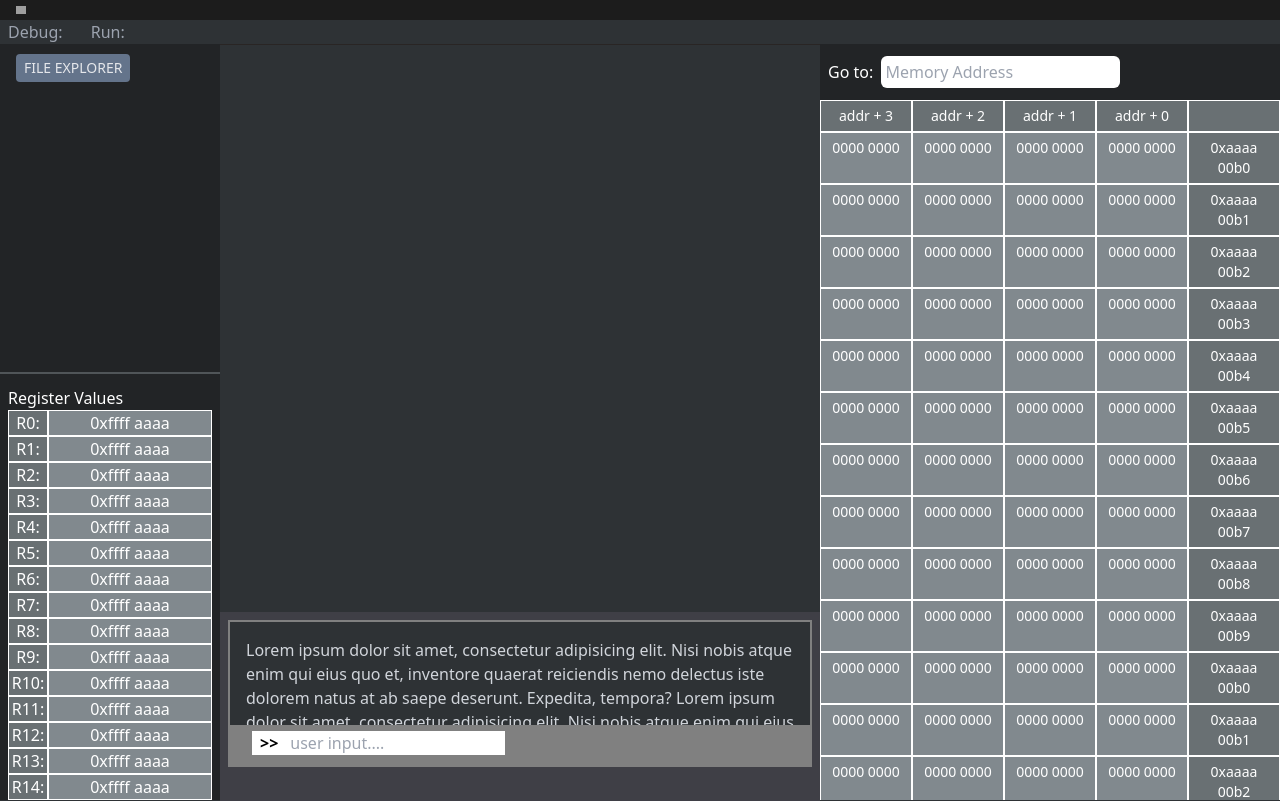
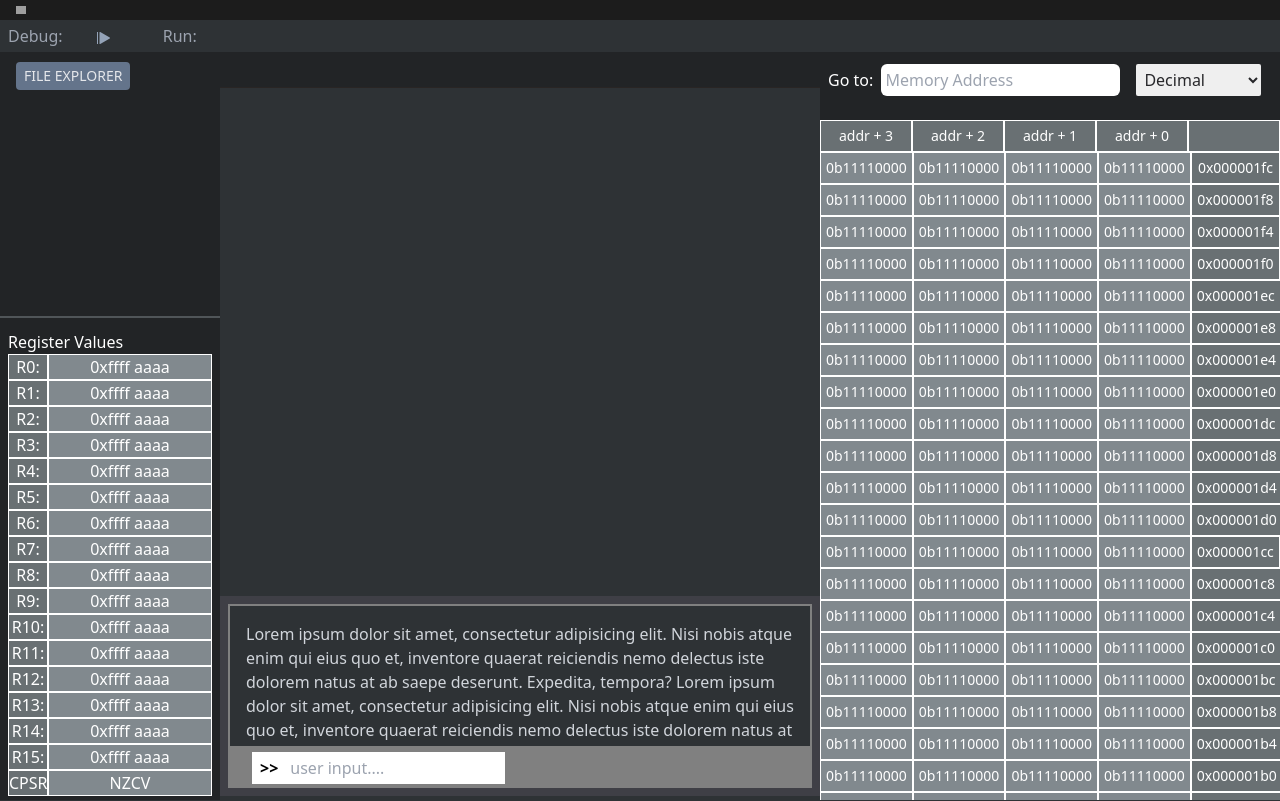
Before and after one commit to DashCampbell/Arm-Assembly-Compiler-Simulator, a Next.js app: page / in a window 1280 px wide. Built offline with nearby package versions, Linux system fonts and the light colour scheme; grey boxes are pictures that could not be loaded; some icons are missing.

Commit message:
fixed layout bugs

```diff
--- a/src/app/globals.css
+++ b/src/app/globals.css
@@ -62,6 +62,16 @@ html {
   @apply bg-red-500 text-gray-100;
 }
 
+/* Tool Bar */
+#toolbar {
+  position: fixed;
+  top: 20px;
+  left: 0;
+  right: 0;
+}
+
+
+
 .project-explorer {
   @apply text-left uppercase text-gray-200 text-sm py-1 px-2 bg-slate-500;
   width: fit-content;
@@ -73,7 +83,7 @@ html {
 
 .code-structure {
   @apply px-2;
-  height: 35vh;
+  height: calc(40vh - 56px - 48px);
 }
 
 /* Styles for scrollbar */
@@ -106,10 +116,11 @@ span svg {
 #editor {
   display: grid;
   grid-template-columns: 220px auto 460px;
-}
 
-.h-screen {
-  height: calc(100vh - 44px);
+  position: absolute;
+  top: 52px;
+
+  height: calc(100vh - 52px);
 }
 
 /* Fixes weird scrolling issues in CodeMirror (https://stackoverflow.com/questions/72768501/why-codemirror-editor-does-not-scroll-horizontally-with-long-line) */
@@ -123,8 +134,14 @@ span svg {
   flex-grow: 1;
 }
 
+.code-contents {
+  height: calc(75vh - 56px - 36px);
+}
+
 #memory-grid {
-  height: calc(100vh - 44px - 56px);
+  /* wtf */
+  /* make sure the grid does not cross the bottom of the window, otherwise page glitches up */
+  height: calc(100vh - 56px - 44px - 16px - 4px);
 }
 #memory-grid > div {
   display: grid;
@@ -148,8 +165,7 @@ span svg {
 
 #CPU {
   border-top: #505558 solid 2px;
-  height: calc(65vh - 92px);
-  max-height: fit-content;
+  height: 60vh;
   padding-bottom: 0;
 }
 #CPU>div>div {
@@ -165,9 +181,12 @@ span svg {
   border: 1px solid white;
 }
 
+#terminal {
+  height: 25vh;
+}
 #terminal-output{
   border: 2px solid gray;
-  height: calc(100% - 66px);
+  height: calc(100% - 40px);
 }
 
 #terminal-input{
--- a/src/components/CodeArea.tsx
+++ b/src/components/CodeArea.tsx
@@ -18,9 +18,9 @@ export default function CodeArea() {
     // TODO: Keep track of save states, and update tab icons accordingly.
 
     return (
-        <div id="code-area" className=" h-screen">
+        <div id="code-area" className="">
             {/** This area is for tab bar */}
-            <div ref={scrollRef} className="code-tab-items bg-darken flex items-center border-b border-stone-800 divide-x divide-stone-800 overflow-x-auto">
+            <div ref={scrollRef} className=" h-9 code-tab-items bg-darken flex items-center border-b border-stone-800 divide-x divide-stone-800">
                 {opened.map(({id, bSave}) => {
                     const file = getFileObject(id) as IFile;
                     const active = selected === id ? 'bg-primary text-slate-400' : 'bg-darken';
@@ -32,7 +32,7 @@ export default function CodeArea() {
 
             {/** This area is for code content */}
 
-            <div className="code-contents h-3/4">
+            <div className="code-contents">
                 {opened.map(({id}, i) => {
                     const file = getFileObject(id) as IFile;
                     if (isImage(file.name)) {
--- a/src/components/CodeEditor.tsx
+++ b/src/components/CodeEditor.tsx
@@ -66,7 +66,6 @@ export default function CodeEditor({ id, active}: Props) {
         }
     }, [editor.current]);
 
-
     return (
         <main className={`w-full h-full ${visible}`}>
             <div ref={editor} className="root-wrapper h-full" tabIndex={-1} onKeyDown={(ev) =>{
--- a/src/components/MemoryArea.tsx
+++ b/src/components/MemoryArea.tsx
@@ -1,10 +1,73 @@
-
+import { useRef } from "react";
 
 export default function MemoryArea() {
+    const memory_size = 2**9;
+    const location = useRef<any | null>(null);
+    const inputElement = useRef<HTMLInputElement | null>(null);
+    const errorElement = useRef<HTMLParagraphElement | null>(null);
+
+    // https://stackoverflow.com/questions/57803/how-to-convert-decimal-to-hexadecimal-in-javascript
+    const decimalToHex = (d: number, padding: number) => {
+        var hex = Number(d).toString(16);
+        padding = typeof (padding) === "undefined" || padding === null ? padding = 2 : padding;
+
+        while (hex.length < padding) {
+            hex = "0" + hex;
+        }
+        return "0x"+hex;
+    }
+    const handleInput = (key: string)=> {
+        if (key === "Enter")
+        {
+            if (location.current){
+                // reset background color of previous selected memory
+                location.current.style.backgroundColor = "#81898e";
+            }
+            if (inputElement.current){
+                const input_value = inputElement.current.value; // index of memory location
+                let index = memory_size - 1;
+                // convert string to number
+                if (input_value.match(/^0b[01]+$/i)){
+                    index = parseInt(input_value.slice(2), 2);
+                }else if (input_value.match(/^\d+$/i) || input_value.match(/^0x[a-fA-F\d]+$/i)){
+                    index = parseInt(input_value);
+                }else {
+                    // handle invalid number
+                    if (errorElement.current)
+                        errorElement.current.innerText = "Must enter a valid number. eg. 10, 0b1010, 0xa, etc.";
+                    return;
+                }
+                index = memory_size - 1 - index;
+                // memory bound checking
+                if (index < 0 || index >= memory_size){
+                    // handles out of bounds error
+                    if (errorElement.current)
+                        errorElement.current.innerText = "Memory location is out of bounds.";
+                }else{
+                    location.current = document.getElementsByClassName("memory-byte")[index];
+                    location.current.scrollIntoView({ behavior: "smooth", block: "center", inline: "nearest" });
+                    location.current.style.backgroundColor = "cornflowerblue";
+                    if (errorElement.current)
+                        errorElement.current.innerText = "";
+                }
+            }
+        }
+    };
     return (
-        <div id="memory-area" className=" h-screen bg-darken text-white overflow-hidden">
-            <div className="px-2 py-3"><span className=" mr-1">Go to: </span><input type="text" className="text-black rounded-md p-1" placeholder="Memory Address"/></div>
-            <div id="memory-grid" className="overflow-scroll pb-2 text-sm">
+        <div id="memory-area" className="bg-darken text-white">
+            <div className="px-2 pt-3">
+                <span className=" mr-1">Go to: </span>
+                <input ref={inputElement} type="text" className="text-black rounded-md p-1" placeholder="Memory Address" onKeyDown={(e) => handleInput(e.key)} />
+                <select id="" title="Number System of Bytes" className="text-zinc-800 ml-4 p-1 rounded-sm">
+                    <option value="decimal">Decimal</option>
+                    <option value="binary">Binary</option>
+                    <option value="hexadecimal">Hexadecimal</option>
+                </select>
+            </div>
+            <p className="text-xs text-red-500 px-6 h-4" ref={errorElement}>
+                {/* Used to output error messages */}
+            </p>
+            <div id="memory-grid" className="overflow-scroll mt-2 pb-1 text-sm">
                 <div>
                     <span>addr + 3</span>
                     <span>addr + 2</span>
@@ -12,13 +75,14 @@ export default function MemoryArea() {
                     <span>addr + 0</span>
                     <span></span>
                 </div>
-                {[...Array(100)].map((e, i) =>(
-                <div key={i}>
-                    <span>0000 0000</span>
-                    <span>0000 0000</span>
-                    <span>0000 0000</span>
-                    <span>0000 0000</span>
-                    <span>0xaaaa 00b{i % 10}</span>
+                {[...Array(memory_size / 4)].map((e, i) =>(
+                <div className="memory-row" key={i}>
+                    <span className="memory-byte">0b11110000</span>
+                    <span className="memory-byte">0b11110000</span>
+                    <span className="memory-byte">0b11110000</span>
+                    <span className="memory-byte">0b11110000</span>
+                    {/* full descending stack */}
+                    <span>{decimalToHex(memory_size - i * 4 - 4, 8)}</span>
                 </div>
                 ))}
             </div>
--- a/src/components/Sidebar.tsx
+++ b/src/components/Sidebar.tsx
@@ -26,7 +26,7 @@ export default function Sidebar() {
     }
 
     return (
-        <div id="sidebar" className="h-screen bg-darken">
+        <div id="sidebar" className="bg-darken">
             <div className="sidebar-header flex items-center justify-between p-4 py-2.5">
                 <button className="project-explorer" onClick={loadFile}>File explorer</button>
                 <span className="project-name whitespace-nowrap text-gray-400 text-xs">{projectName}</span>
--- a/src/components/Terminal.tsx
+++ b/src/components/Terminal.tsx
@@ -1,6 +1,6 @@
 export default function Terminal(){
     return (
-        <div id="terminal" className=" h-1/4  p-2 bg-zinc-700">
+        <div id="terminal" className="p-2 bg-zinc-700">
             {/* Standard Output */}
             <div id="terminal-output" className="p-4 bg-primary text-gray-300 overflow-scroll">
                 Lorem ipsum dolor sit amet, consectetur adipisicing elit.
@@ -16,8 +16,8 @@ export default function Terminal(){
             {/* Standard Input */}
             <div id="terminal-input" className="py-1 px-6 bg-zinc-600">
                 {/* <form action=""> */}
-                    <span className="text-gray bg-white inline-block pl-2 pr-3">{">>"}</span>
-                    <input type="text" placeholder="user input...." className="w-2/5 focus:outline-none"/>
+                    <span className="text-gray bg-white inline-block pl-2 pr-3 py-1">{">>"}</span>
+                    <input type="text" placeholder="user input...." className="py-1 w-2/5 focus:outline-none"/>
                     {/* <input type="submit" hidden/> */}
                 {/* </form> */}
             </div>
--- a/src/components/Toolbar.tsx
+++ b/src/components/Toolbar.tsx
@@ -2,9 +2,12 @@ import { Icon } from "@iconify/react/dist/iconify.js"
 
 export default function Toolbar(){
     return (
-        <div id="toolbar" className="  text-gray-400 pt-5 px-2">
-            <span>Debug: <i className=" text-green-400 hover:bg-gray-600 cursor-pointer p-1"><Icon icon="codicon:debug-alt" /></i></span>
-            <span>Run: <i className=" text-green-400 hover:bg-gray-600 cursor-pointer p-1"><Icon icon="codicon:run-all" /></i></span>
+        <div id="toolbar" className="  text-gray-400 py-1 px-2">
+            <span>Debug: <i title="debug" className=" text-green-400 hover:bg-gray-600 cursor-pointer p-1"><Icon icon="codicon:debug-alt" /></i></span>
+            <span title="continue"><i className="  text-slate-400 hover:bg-gray-600 cursor-pointer p-1"><Icon icon="carbon:continue-filled" /></i></span>
+            <span title="step"><i className=" text-slate-400 hover:bg-gray-600 cursor-pointer p-1"><Icon icon="clarity:step-forward-solid" /></i></span>
+            <span title="stop program"><i className=" text-slate-400 hover:bg-gray-600 cursor-pointer p-1"><Icon icon="solar:stop-bold" /></i></span>
+            <span>Run: <i title="run" className=" text-green-400 hover:bg-gray-600 cursor-pointer p-1"><Icon icon="codicon:run-all" /></i></span>
         </div>
     )
 }
```
